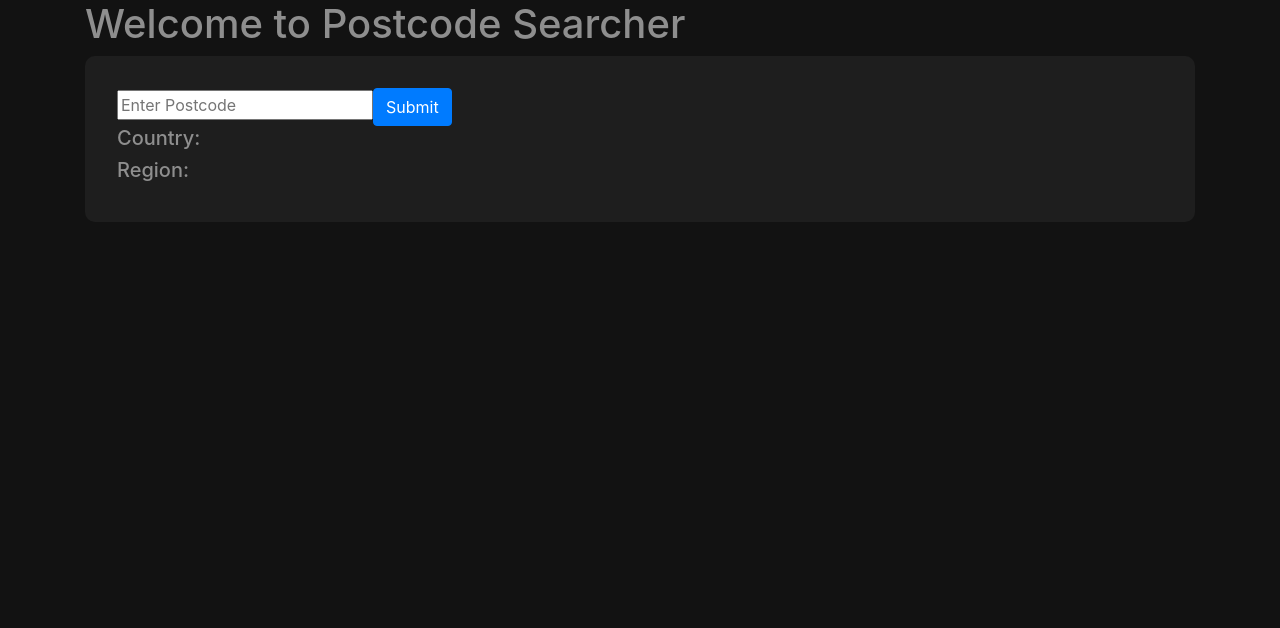
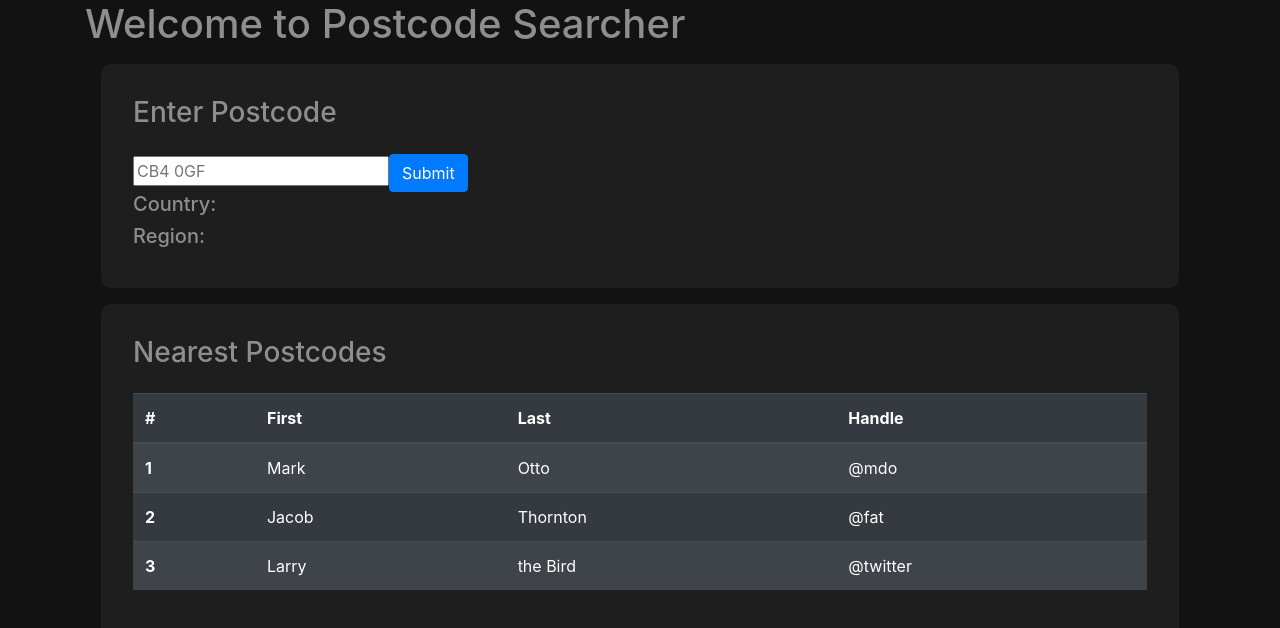
Before and after one commit to JakeLeigh/FeatureSpaceTask, a React (Create React App) app in the folder postcodesearch/: page / in a window 1280 px wide. Shown: the top 628 px of the page. Built offline with nearby package versions, Linux system fonts and the light colour scheme.

Commit message:
create second comp to show nearest postcode data and add bootstrap table

```diff
--- a/postcodesearch/src/App.css
+++ b/postcodesearch/src/App.css
@@ -1,5 +1,10 @@
-.form {
+.comp {
   background-color: #1e1e1e;
   padding: 2rem;
   border-radius: 10px;
+  margin: 1rem;
 }
+
+h3 {
+  padding-bottom: 1rem;
+}
--- a/postcodesearch/src/App.js
+++ b/postcodesearch/src/App.js
@@ -23,9 +23,10 @@ function App() {
         <div className='titleDiv'>
           <h1>Welcome to Postcode Searcher</h1>
         </div>
-        <div className='form'>
+        <div className='form comp'>
+          <h3>Enter Postcode</h3>
           <form>
-            <input type='text' placeholder='Enter Postcode' value={searchTerm} onChange={(e) => setSearchTerm(e.target.value)}/>
+            <input type='text' placeholder='CB4 0GF' value={searchTerm} onChange={(e) => setSearchTerm(e.target.value)}/>
             <button type="submit" className="btn btn-primary" onClick={callApi}>Submit</button>
           </form>
           <div className='resultsDiv'>
@@ -33,6 +34,39 @@ function App() {
             <h5>Region: <span id='region'>{results.region}</span></h5>
           </div>
         </div>
+        <div className='comp relatedPostcodes'>
+          <h3>Nearest Postcodes</h3>
+        <table class="table table-striped table-dark">
+          <thead>
+            <tr>
+              <th scope="col">#</th>
+              <th scope="col">First</th>
+              <th scope="col">Last</th>
+              <th scope="col">Handle</th>
+            </tr>
+          </thead>
+          <tbody>
+            <tr>
+              <th scope="row">1</th>
+              <td>Mark</td>
+              <td>Otto</td>
+              <td>@mdo</td>
+            </tr>
+            <tr>
+              <th scope="row">2</th>
+              <td>Jacob</td>
+              <td>Thornton</td>
+              <td>@fat</td>
+            </tr>
+            <tr>
+              <th scope="row">3</th>
+              <td>Larry</td>
+              <td>the Bird</td>
+              <td>@twitter</td>
+            </tr>
+          </tbody>
+        </table>
+        </div>
       </div>
     </div>
   );
```
